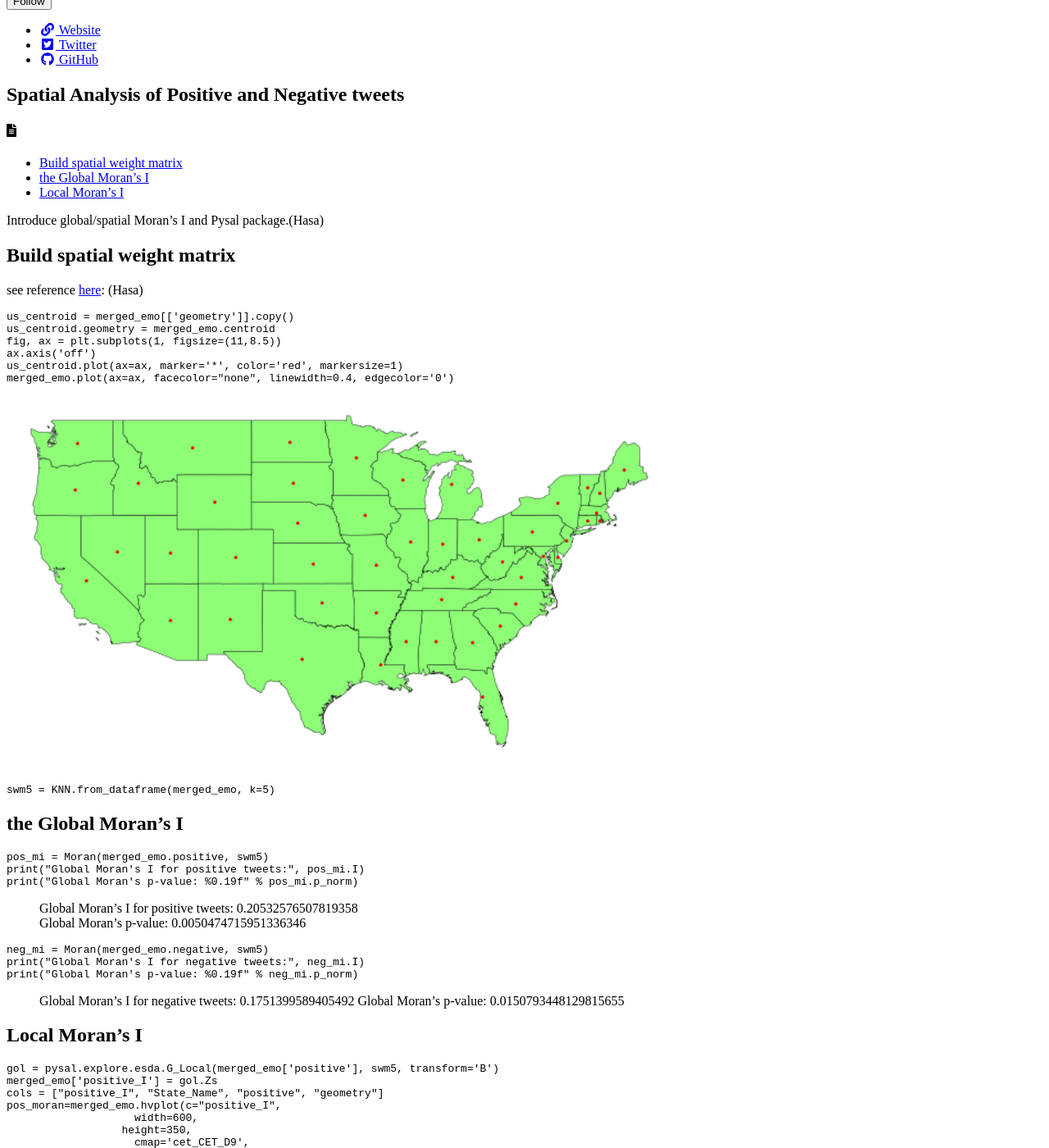
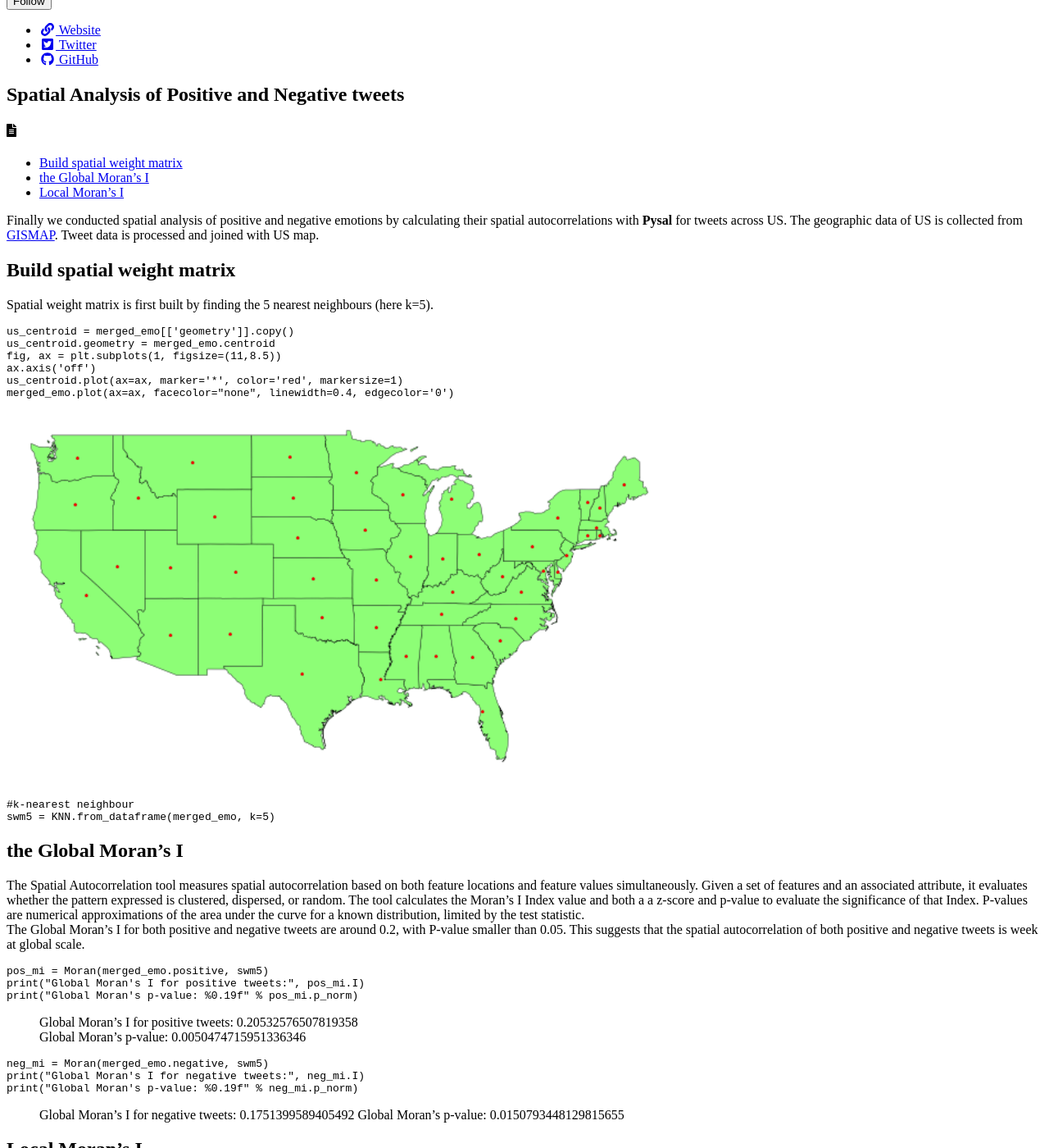
Before and after one commit to Anran0716/550final-proj, a Jekyll site: the page built from _posts/2021-12-15-Geovisualization.md, in a window 1280 px wide and 1400 px high, scrolled down 569 px. Shown: the whole window at 82% size. Built offline with Jekyll 4.4.1, drawn with Linux system fonts in a browser that asks for light colours; cached includes are drawn as plain includes; nearby versions of some CDN libraries; some of the changed text lies outside the part shown.

Commit message:
Update 2021-12-15-Geovisualization.md

````diff
--- a/_posts/2021-12-15-Geovisualization.md
+++ b/_posts/2021-12-15-Geovisualization.md
@@ -5,17 +5,17 @@ published: true
 tags: [dataviz, pysal,geopandas,hvplot]
 excerpt: "Where postive and negative tweets come from"
 hv-loader:
-  hv-chart-1: ["charts/pos_moran.html","500"]
-  hv-chart-2: ["charts/neg_moran.html","500"]
+  hv-chart-1: ["charts/pos_moran.html","400"]
+  hv-chart-2: ["charts/neg_moran.html","400"]
 toc: true
 toc_sticky: true
 ---
 
-Introduce global/spatial Moran's I and Pysal package.(Hasa)
+Finally we conducted spatial analysis of positive and negative emotions by calculating their spatial autocorrelations with **Pysal** for tweets across US. The geographic data of US is collected from [GISMAP](https://map.igismap.com/gis-data/united%20states%20of%20america/administrative%20state%20boundaries). Tweet data is processed and joined with US map.
 
 ## Build spatial weight matrix
 
-see reference [here](http://jurgens.people.si.umich.edu/tutorials/Mapping_Word_Frequencies_on_Twitter_using_Python.html): (Hasa)
+Spatial weight matrix is first built by finding the 5 nearest neighbours (here k=5).
 
 ```python
 us_centroid = merged_emo[['geometry']].copy()
@@ -28,10 +28,14 @@ merged_emo.plot(ax=ax, facecolor="none", linewidth=0.4, edgecolor='0')
 ![swm]({{ site.url }}{{ site.baseurl }}/assets/images/swm.PNG)
 
 ```python
+#k-nearest neighbour
 swm5 = KNN.from_dataframe(merged_emo, k=5)
 ```
 
 ## the Global Moran's I
+
+The Spatial Autocorrelation tool measures spatial autocorrelation based on both feature locations and feature values simultaneously. Given a set of features and an associated attribute, it evaluates whether the pattern expressed is clustered, dispersed, or random. The tool calculates the Moran's I Index value and both a a z-score and p-value to evaluate the significance of that Index.  P-values are numerical approximations of the area under the curve for a known distribution, limited by the test statistic.
+The Global Moran's I for both positive and negative tweets are around 0.2, with P-value smaller than 0.05. This suggests that the spatial autocorrelation of both positive and negative tweets is week at global scale.
 
 ```python
 pos_mi = Moran(merged_emo.positive, swm5)
@@ -51,6 +55,8 @@ print("Global Moran's p-value: %0.19f" % neg_mi.p_norm)
 
 ## Local Moran's I
 
+The Local Moran’s Maps in Spatial Analysis of Positive and Negative tweets are plotted, where both positive (upper) and negative (lower) tweets behave strong spatial autocorrelation in the east coast, while in the west this relationship is week.
+
 ```python
 gol = pysal.explore.esda.G_Local(merged_emo['positive'], swm5, transform='B')
 merged_emo['positive_I'] = gol.Zs
````
